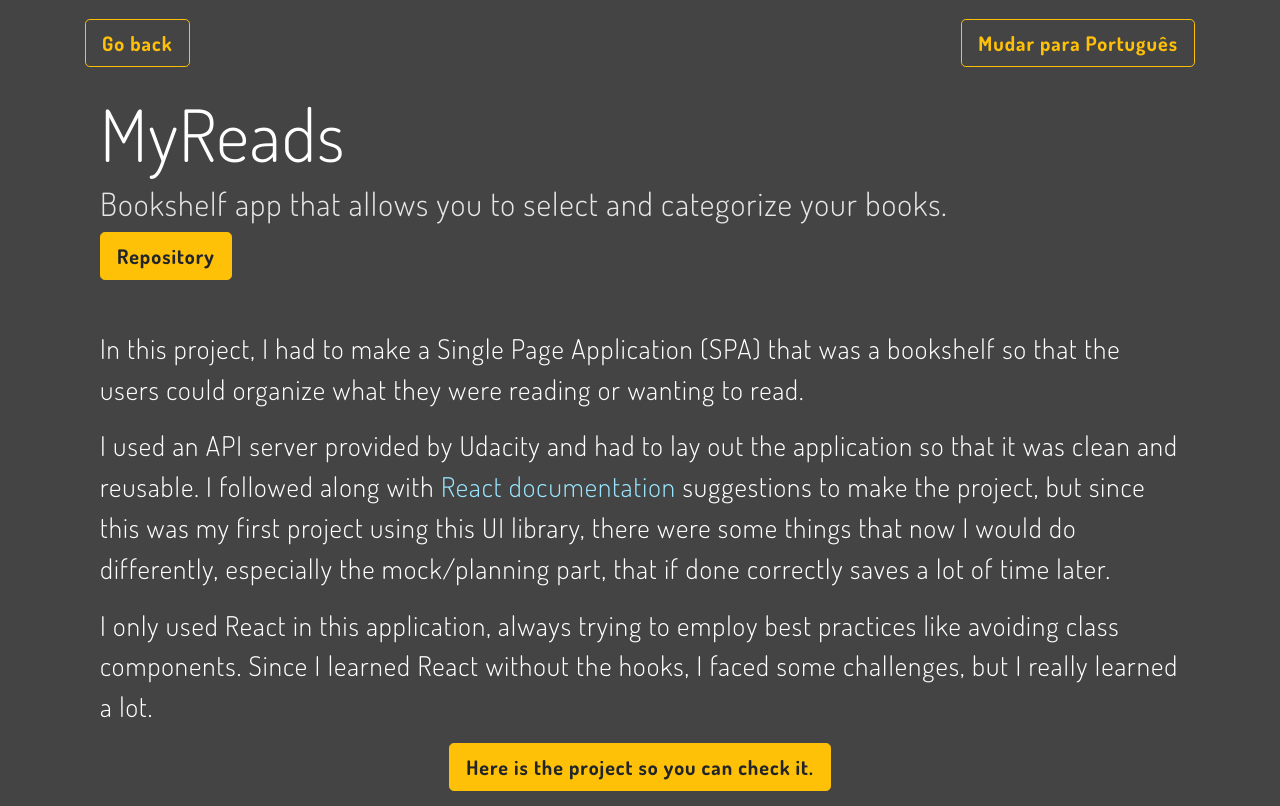
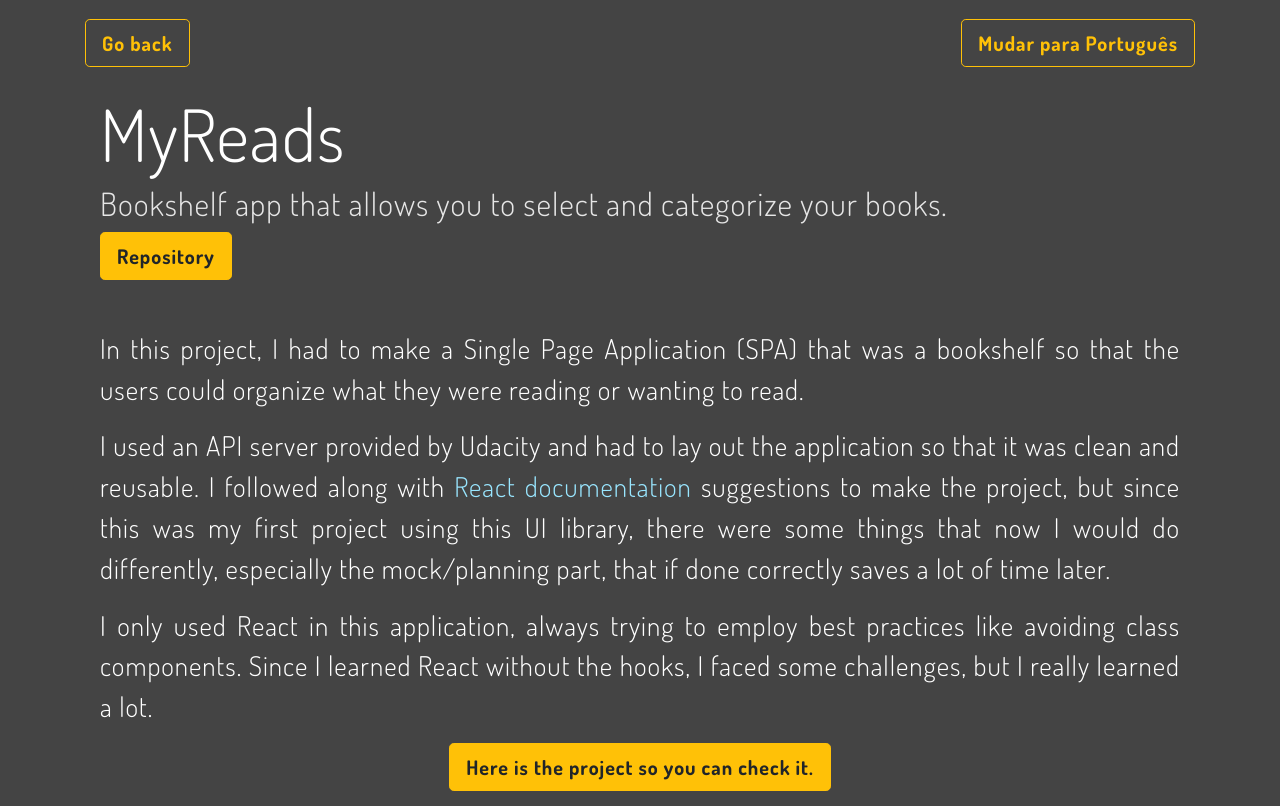
Before and after one commit to bruno-gurgel/portfolio, a React (Create React App) app: page /projects/MyReads in a window 1280 px wide. Built offline with nearby package versions, Linux system fonts and the light colour scheme.

Commit message:
docs: Changed the file structure

```diff
--- a/src/features/projects/MyReads/portuguese/MyReadsPortuguese.js
+++ b/src/features/projects/MyReads/MyReadsPortuguese.js
@@ -1,9 +1,9 @@
 import React from "react";
-import styles from "../MyReads.module.css";
+import styles from "./MyReads.module.css";
 import Container from "react-bootstrap/Container";
 import Button from "react-bootstrap/Button";
 import { Link } from "react-router-dom";
-import Navigation from "../../../navigation";
+import Navigation from "../../navigation";
 
 export default function MyReadsPortuguese({ onUpdateLanguage }) {
 	return (
--- a/src/features/projects/MyReads/index.js
+++ b/src/features/projects/MyReads/index.js
@@ -4,7 +4,7 @@ import myReadsBanner from "./assets/myreads-banner.png";
 import Container from "react-bootstrap/Container";
 import Button from "react-bootstrap/Button";
 import { Link } from "react-router-dom";
-import MyReadsPortuguese from "./portuguese/MyReadsPortuguese";
+import MyReadsPortuguese from "./MyReadsPortuguese";
 import Navigation from "../../navigation";
 
 export default function MyReads({ language, onUpdateLanguage }) {
@@ -33,7 +33,7 @@ export default function MyReads({ language, onUpdateLanguage }) {
 					</Link>
 				</Button>
 			</Container>
-			<Container className="mt-5">
+			<Container className="mt-5  text-justify">
 				<p className={styles.introText}>
 					In this project, I had to make a Single Page Application (SPA) that was a
 					bookshelf so that the users could organize what they were reading or wanting to
```
